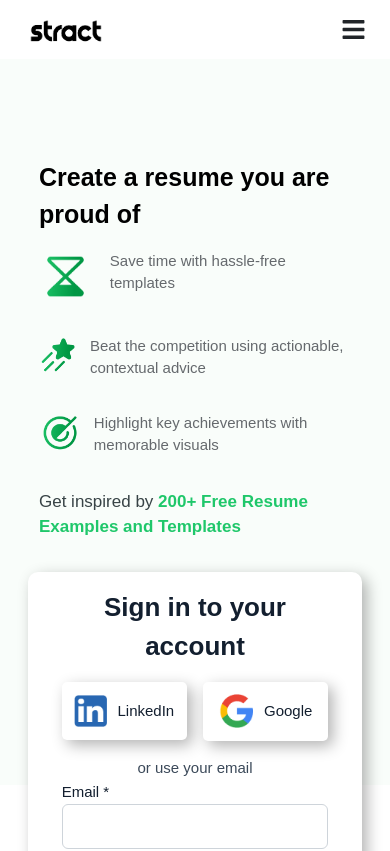
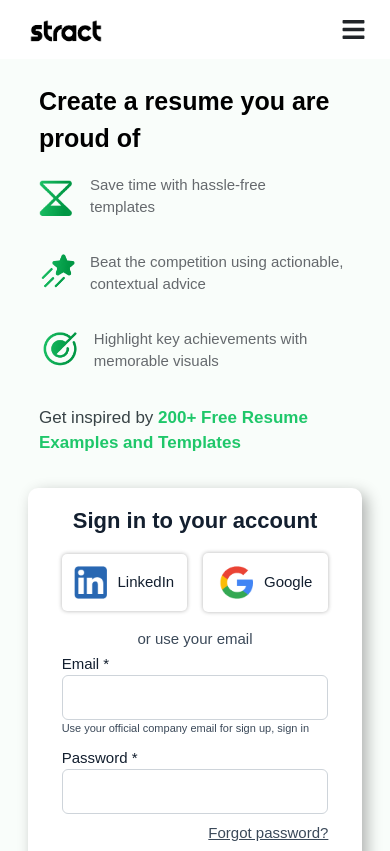
Before and after one commit to cvasiva/stract, a Next.js app: page /home in a window 390 px wide. Shown: the top 851 px of the page. Built offline with nearby package versions, Linux system fonts and the light colour scheme; a web font is replaced by a local one.

Commit message:
first commit2

```diff
--- a/app/_shared/components/home/home.module.scss
+++ b/app/_shared/components/home/home.module.scss
@@ -21,7 +21,8 @@
 
 .card {
   background: #f9fdfa;
-  height: 86vh;
+  height: 100%;
+  padding: 2.4rem 0rem;
 }
 
 .createflx {
@@ -79,7 +80,7 @@
 
 .cardlink {
   background: #fff;
-  box-shadow: 5px 5px 15px rgba(0, 0, 0, 0.3);
+  box-shadow: 0px 0px 4px rgba(0, 0, 0, 0.3);
   display: flex;
   justify-content: center;
   align-items: center;
@@ -121,6 +122,7 @@
   border-radius: 6px;
   width: 100%;
   height: 45px;
+  padding-left: 10px;
 }
 
 .company {
@@ -213,7 +215,7 @@
 .resumeflx1 {
   width: 50%;
   display: flex;
-  justify-content: start;
+  justify-content: flex-start;
   align-items: center;
 }
 
@@ -221,6 +223,15 @@
   width: 41%;
   padding-top: 0%;
 }
+
+.linkdinwdt {
+  width: 75%;
+}
+
+.googlewdt {
+  width: 75%;
+}
+
 @media (max-width: 1030px) {
   .ofwidth {
     width: 50%;
@@ -241,7 +252,7 @@
 }
 
 @media (max-width: 780px) {
-  .brandstract{
+  .brandstract {
     width: 50%;
   }
   .resumeflx1 {
@@ -253,7 +264,6 @@
 
   .ofwidth {
     width: 80%;
-    padding-top: 30rem;
   }
   .resumeflx {
     width: 100%;
@@ -307,8 +317,27 @@
     margin-bottom: 2rem;
   }
 }
-@media (max-width: 40em) {
-  .brandstract{
+@media (max-width: 450px) {
+  .company {
+    color: #3b4959;
+    font-size: 11px;
+    font-weight: 400;
+    font-family: sans-serif;
+  }
+  .Signfont {
+    color: #131f2f;
+    font-size: 22px;
+    font-weight: bold;
+    font-family: sans-serif;
+    text-align: center;
+  }
+
+  .card {
+    background: #f9fdfa;
+    height: 100%;
+    padding: 1.5rem 0rem;
+  }
+  .brandstract {
     width: 70%;
   }
   .resumeflx1 {
@@ -320,7 +349,6 @@
 
   .ofwidth {
     width: 80%;
-    padding-top: 30rem;
   }
   .resumeflx {
     width: 100%;
@@ -374,3 +402,9 @@
     margin-bottom: 2rem;
   }
 }
+
+@media (max-width: 395px) {
+  .ofwidth {
+    width: 80%;
+  }
+}
--- a/app/_shared/components/home/home.tsx
+++ b/app/_shared/components/home/home.tsx
@@ -63,8 +63,8 @@ const Home: React.FC = () => {
             <div className={styles.ofwidth}>
               <div className={styles.Createfont}>Create a resume you are proud of</div>
               <div className={styles.hassleflx}>
-                <div><img src='/Hourg.png' alt='Hourg' style={{ width: '75%' }} /></div>
-                <div>Save time with hassle-free
+                <div style={{ paddingTop: '2%' }}><img src='/Vector.png' alt='Hourg' style={{ width: '65%' }} /></div>
+                <div>Save time with hassle-free<br />
                   templates</div>
               </div>
               <div className={styles.hassleflx}>
@@ -89,13 +89,13 @@ const Home: React.FC = () => {
                 <div style={{ display: 'flex', alignItems: 'center', justifyContent: 'center', gap: '1rem', width: "100%", }}>
                   <div className={styles.cardlink}>
                     <div>
-                      <img src='/linkdin.png' alt='Hourg' style={{ width: '75%' }} />
+                      <img src='/linkdin.png' alt='Hourg' className={styles.linkdinwdt} />
                     </div>
                     <div>LinkedIn</div>
                   </div>
                   <div className={styles.cardlink}>
                     <div>
-                      <img src='/google.png' alt='Hourg' style={{ width: '75%' }} />
+                      <img src='/google.png' alt='Hourg' className={styles.googlewdt} />
                     </div>
                     <div>Google</div>
                   </div>
```
Also changed, not shown: public/Vector.png (added).
